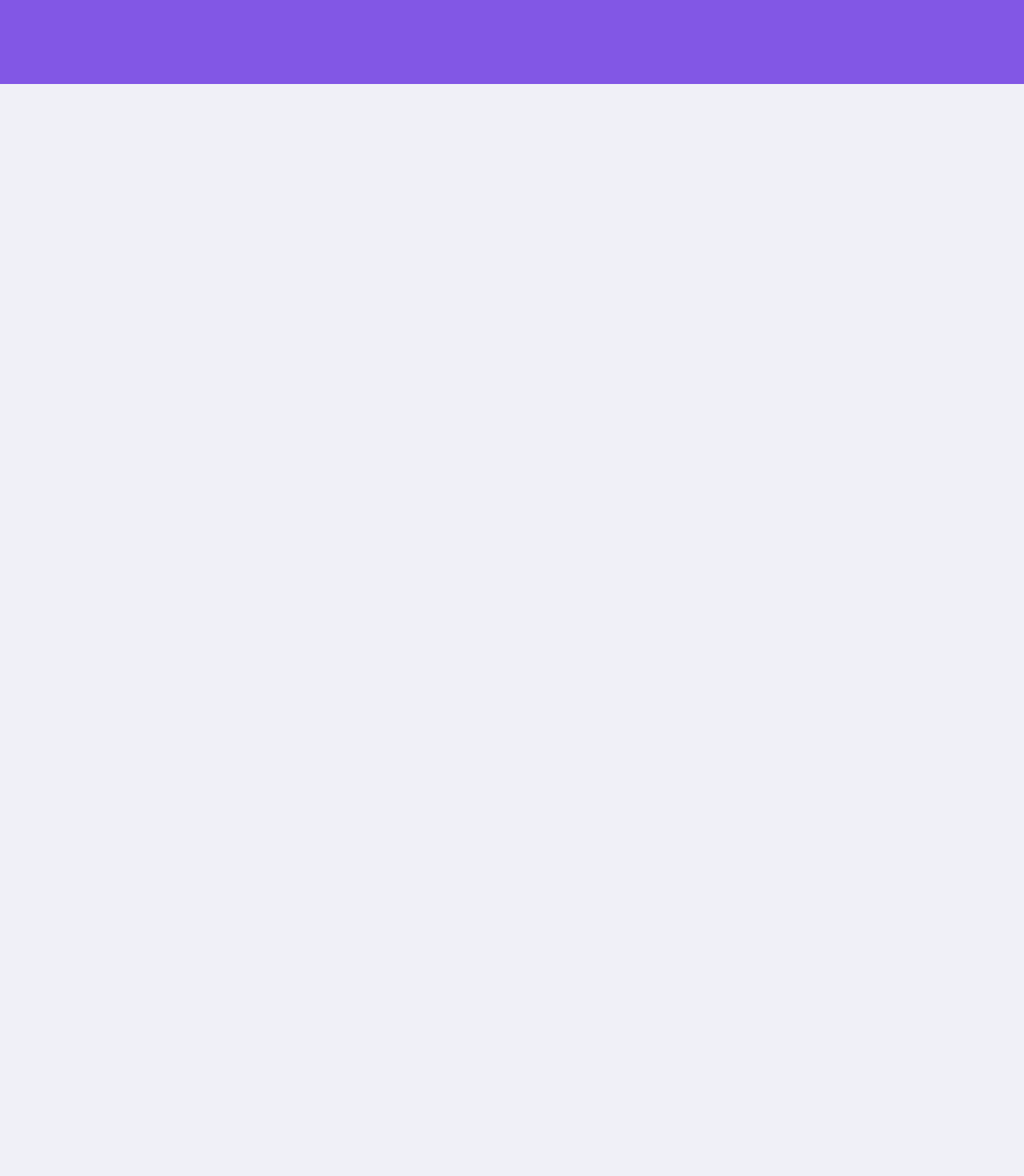
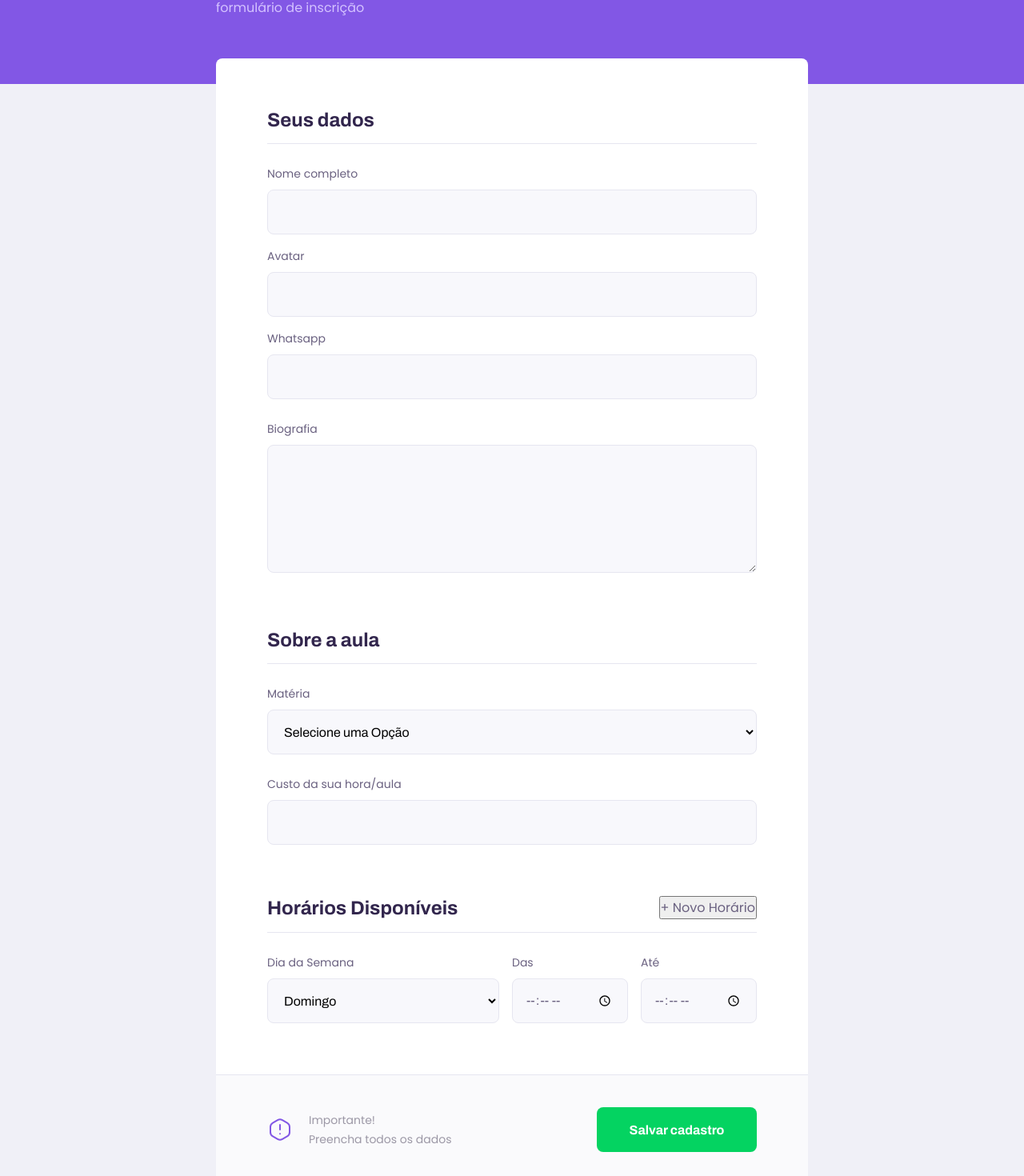
Before and after one commit to lucaswilliameufrasio/Proffy, a React (Create React App) app in the folder web/: page /give-classes in a window 1280 px wide. Shown: the part 235-1705 px from the top of the page at 80% size. Before the commit the page ends 800 px from the top, so only its background shows below. Built offline with nearby package versions, Linux system fonts and the light colour scheme.

Commit message:
feat: add formulary to register as a teacher

```diff
--- a/web/src/pages/TeacherForm/index.tsx
+++ b/web/src/pages/TeacherForm/index.tsx
@@ -1,13 +1,220 @@
-import React from 'react'
+import React, { useState } from 'react'
 
 import PageHeader from '../../components/PageHeader'
+import Input from '../../components/Input'
+import Select from '../../components/Select'
+import Textarea from '../../components/Textarea'
 
-// import './styles.css'
+import warningIcon from '../../assets/images/icons/warning.svg'
+
+import api from '../../services/api'
+
+import './styles.css'
+import { useHistory } from 'react-router-dom'
 
 const TeacherForm: React.FC = () => {
+  const [name, setName] = useState('')
+  const [avatar, setAvatar] = useState('')
+  const [whatsapp, setWhatsapp] = useState('')
+  const [bio, setBio] = useState('')
+
+  const [subject, setSubject] = useState('')
+  const [cost, setCost] = useState('')
+
+  const history = useHistory()
+
+  const [scheduleItems, addScheduleItem] = useState([
+    { week_day: 0, from: '', to: '' }
+  ])
+
+  const scheduleItemModel = { week_day: 0, from: '', to: '' }
+
+  function addNewScheduleItem() {
+    addScheduleItem([...scheduleItems, scheduleItemModel])
+  }
+
+  function setScheduleItemValue(
+    position: number,
+    field: string,
+    value: string
+  ) {
+    const updateScheduleItems = scheduleItems.map((scheduleItem, index) => {
+      if (index === position) {
+        return { ...scheduleItem, [field]: value }
+      }
+
+      return scheduleItem
+    })
+
+    addScheduleItem(updateScheduleItems)
+  }
+
+  async function handleCreateClass(event: React.FormEvent<HTMLFormElement>) {
+    event.preventDefault()
+
+    console.log({
+      name,
+      avatar,
+      whatsapp,
+      bio,
+      subject,
+      cost,
+      scheduleItems
+    })
+
+    try {
+      await api.post('classes', {
+        name,
+        avatar,
+        whatsapp,
+        bio,
+        subject,
+        cost,
+        schedule: scheduleItems
+      })
+
+      history.push('/')
+
+      alert('Cadastro realizado com sucesso')
+    } catch (error) {
+      alert('Deu mierda')
+    }
+  }
+
   return (
-    <div id="page-teacher-list" className="container">
-      <PageHeader title="Que incrível que você quer dar aulas." />
+    <div id="page-teacher-form" className="container">
+      <PageHeader
+        title="Que incrível que você quer dar aulas."
+        description="O primeiro passo é preencher esse formulário de inscrição"
+      />
+
+      <main>
+        <form onSubmit={handleCreateClass}>
+          <fieldset>
+            <legend>Seus dados</legend>
+
+            <Input
+              name="name"
+              label="Nome completo"
+              value={name}
+              onChange={(event) => setName(event.target.value)}
+            />
+            <Input
+              name="avatar"
+              label="Avatar"
+              value={avatar}
+              onChange={(event) => setAvatar(event.target.value)}
+            />
+            <Input
+              name="whatsapp"
+              label="Whatsapp"
+              value={whatsapp}
+              onChange={(event) => setWhatsapp(event.target.value)}
+            />
+            <Textarea
+              name="bio"
+              label="Biografia"
+              value={bio}
+              onChange={(event) => setBio(event.target.value)}
+            />
+          </fieldset>
+
+          <fieldset>
+            <legend>Sobre a aula</legend>
+
+            <Select
+              name="subject"
+              label="Matéria"
+              value={subject}
+              onChange={(event) => setSubject(event.target.value)}
+              options={[
+                { value: 'Artes', label: 'Artes' },
+                { value: 'Biologia', label: 'Biologia' },
+                { value: 'Ciências', label: 'Ciências' },
+                { value: 'Educação Física', label: 'Educação Física' },
+                { value: 'Física', label: 'Física' },
+                { value: 'Geografia', label: 'Geografia' },
+                { value: 'História', label: 'História' },
+                { value: 'Matemática', label: 'Matemática' },
+                { value: 'Português', label: 'Português' },
+                { value: 'Química', label: 'Química' }
+              ]}
+            />
+            <Input
+              name="cost"
+              label="Custo da sua hora/aula"
+              value={cost}
+              onChange={(event) => setCost(event.target.value)}
+            />
+          </fieldset>
+
+          <fieldset>
+            <legend>
+              Horários Disponíveis{' '}
+              <button type="button" onClick={addNewScheduleItem}>
+                + Novo Horário
+              </button>
+            </legend>
+
+            {scheduleItems.map((scheduleItem, index) => {
+              return (
+                <div key={index} className="schedule-item">
+                  <Select
+                    name="week_day"
+                    label="Dia da Semana"
+                    value={scheduleItem.week_day}
+                    onChange={(event) =>
+                      setScheduleItemValue(
+                        index,
+                        'week_day',
+                        event.target.value
+                      )
+                    }
+                    options={[
+                      { value: '0', label: 'Domingo' },
+                      { value: '1', label: 'Segunda-feira' },
+                      { value: '2', label: 'Terça-feira' },
+                      { value: '3', label: 'Quarta-feira' },
+                      { value: '4', label: 'Quinta-feira' },
+                      { value: '5', label: 'Sexta-feira' },
+                      { value: '6', label: 'Sábado' }
+                    ]}
+                  />
+
+                  <Input
+                    name="from"
+                    label="Das"
+                    type="time"
+                    value={scheduleItem.from}
+                    onChange={(event) =>
+                      setScheduleItemValue(index, 'from', event.target.value)
+                    }
+                  />
+                  <Input
+                    name="to"
+                    label="Até"
+                    type="time"
+                    value={scheduleItem.to}
+                    onChange={(event) =>
+                      setScheduleItemValue(index, 'to', event.target.value)
+                    }
+                  />
+                </div>
+              )
+            })}
+          </fieldset>
+
+          <footer>
+            <p>
+              <img src={warningIcon} alt="Aviso importante" />
+              Importante! <br />
+              Preencha todos os dados
+            </p>
+
+            <button type="submit">Salvar cadastro</button>
+          </footer>
+        </form>
+      </main>
     </div>
   )
 }
--- /dev/null
+++ b/web/src/pages/TeacherForm/styles.css
@@ -0,0 +1,129 @@
+#page-teacher-form {
+  width: 100vw;
+  height: 100vh;
+}
+
+#page-teacher-form .page-header .header-content {
+  margin-bottom: 6.4rem;
+}
+
+#page-teacher-form main {
+  background: var(--color-box-base);
+  width: 100%;
+  max-width: 74rem;
+  border-radius: 0.8rem;
+  margin: -3.2rem auto 3.2rem;
+  padding-top: 6.4rem;
+  overflow: hidden;
+}
+
+#page-teacher-form main fieldset {
+  border: 0;
+  padding: 0 2.4rem;
+}
+
+#page-teacher-form main fieldset + fieldset {
+  margin-top: 6.4rem;
+}
+
+#page-teacher-form main fieldset legend {
+  font: 700 2.4rem Archivo;
+  color: var(--color-text-title);
+  margin-bottom: 2.4rem;
+  display: flex;
+  align-items: center;
+  justify-content: space-between;
+  width: 100%;
+  padding-bottom: 1.6rem;
+  border-bottom: 1px solid var(--color-line-in-white);
+}
+
+#page-teacher-form main fieldset .input-block + .textarea-block,
+#page-teacher-form main fieldset .select-block + .input-block {
+  margin-top: 2.4rem;
+}
+
+#page-teacher-form main label {
+  color: var(--color-text-component);
+}
+
+#page-teacher-form main footer {
+  padding: 4rem 2.4rem;
+  background: var(--color-box-footer);
+  border-top: 1px solid var(--color-line-in-white);
+  margin-top: 6.4rem;
+}
+
+#page-teacher-form main footer p {
+  display: flex;
+  align-items: center;
+  justify-content: center;
+  font-size: 1.4rem;
+  line-height: 2.4rem;
+  color: var(--color-text-complement);
+}
+
+#page-teacher-form main footer p img {
+  margin-right: 2rem;
+}
+
+#page-teacher-form main footer button {
+  width: 100%;
+  height: 5.6rem;
+  background: var(--color-secondary);
+  color: var(--color-button-text);
+  border: 0;
+  border-radius: 0.8rem;
+  cursor: pointer;
+  font: 700 1.6rem Archivo;
+  display: flex;
+  align-items: center;
+  justify-content: center;
+  text-decoration: none;
+  transition: background-color 0.2s;
+  margin-top: 3.2rem;
+}
+
+#page-teacher-form main footer button:hover {
+  background: var(--color-secondary-dark);
+}
+
+@media (min-width: 700px) {
+  #page-teacher-form {
+    max-width: 100vw;
+  }
+
+  #page-teacher-form .page-header .header-content {
+    margin-bottom: 0;
+  }
+
+  #page-teacher-form main fieldset {
+    padding: 0 6.4rem;
+  }
+
+  #page-teacher-form main .schedule-item {
+    display: grid;
+    grid-template-columns: 2fr 1fr 1fr;
+    column-gap: 1.6rem;
+  }
+
+  #page-teacher-form main .schedule-item .input-block {
+    margin-top: 0 !important;
+  }
+
+  #page-teacher-form main footer {
+    padding: 4rem 6.4rem;
+    display: flex;
+    align-items: center;
+    justify-content: space-between;
+  }
+
+  #page-teacher-form main footer p {
+    justify-content: space-between;
+  }
+
+  #page-teacher-form main footer button {
+    width: 20rem;
+    margin-top: 0;
+  }
+}
```
Also changed, not shown: web/src/pages/TeacherForm/styles..css (deleted).
